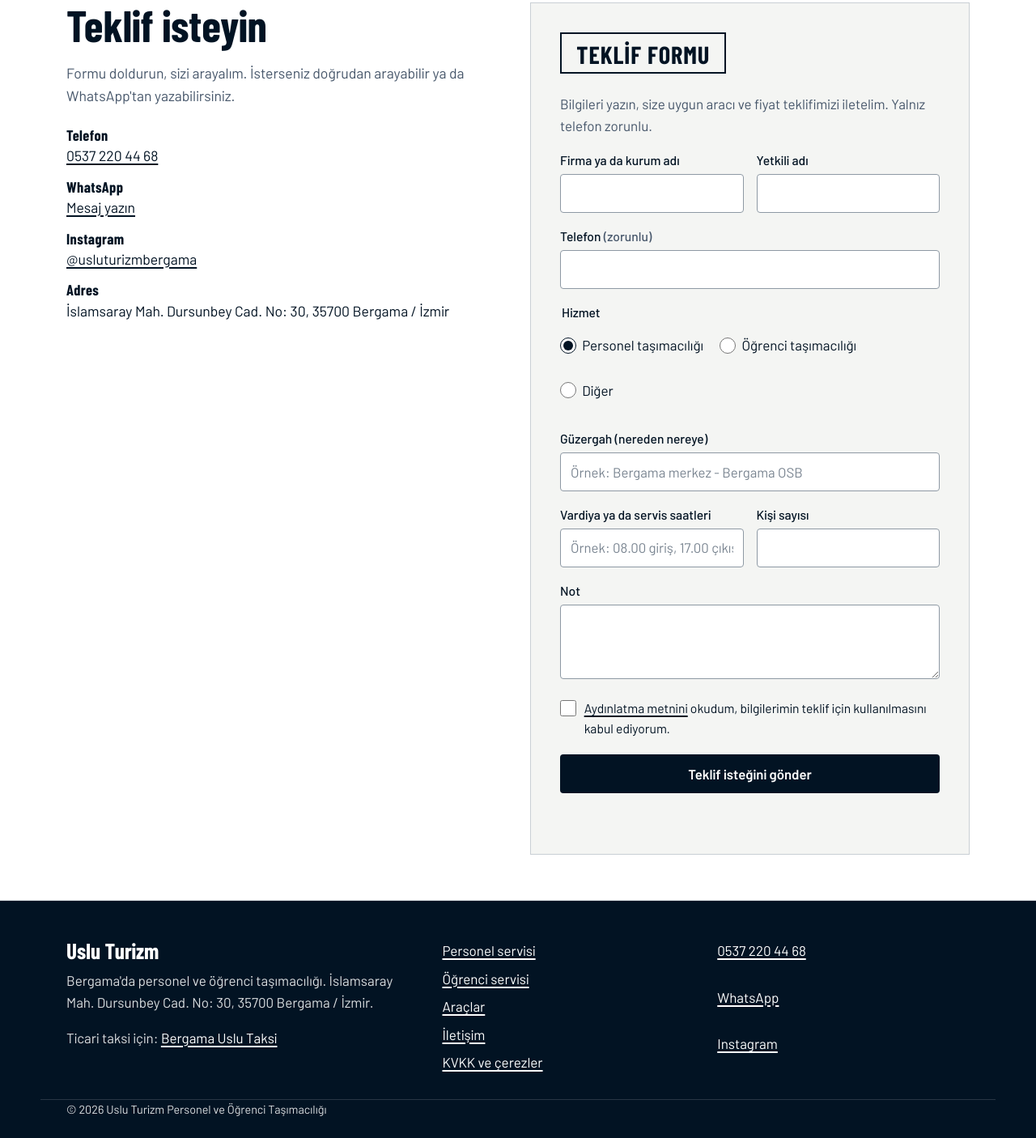
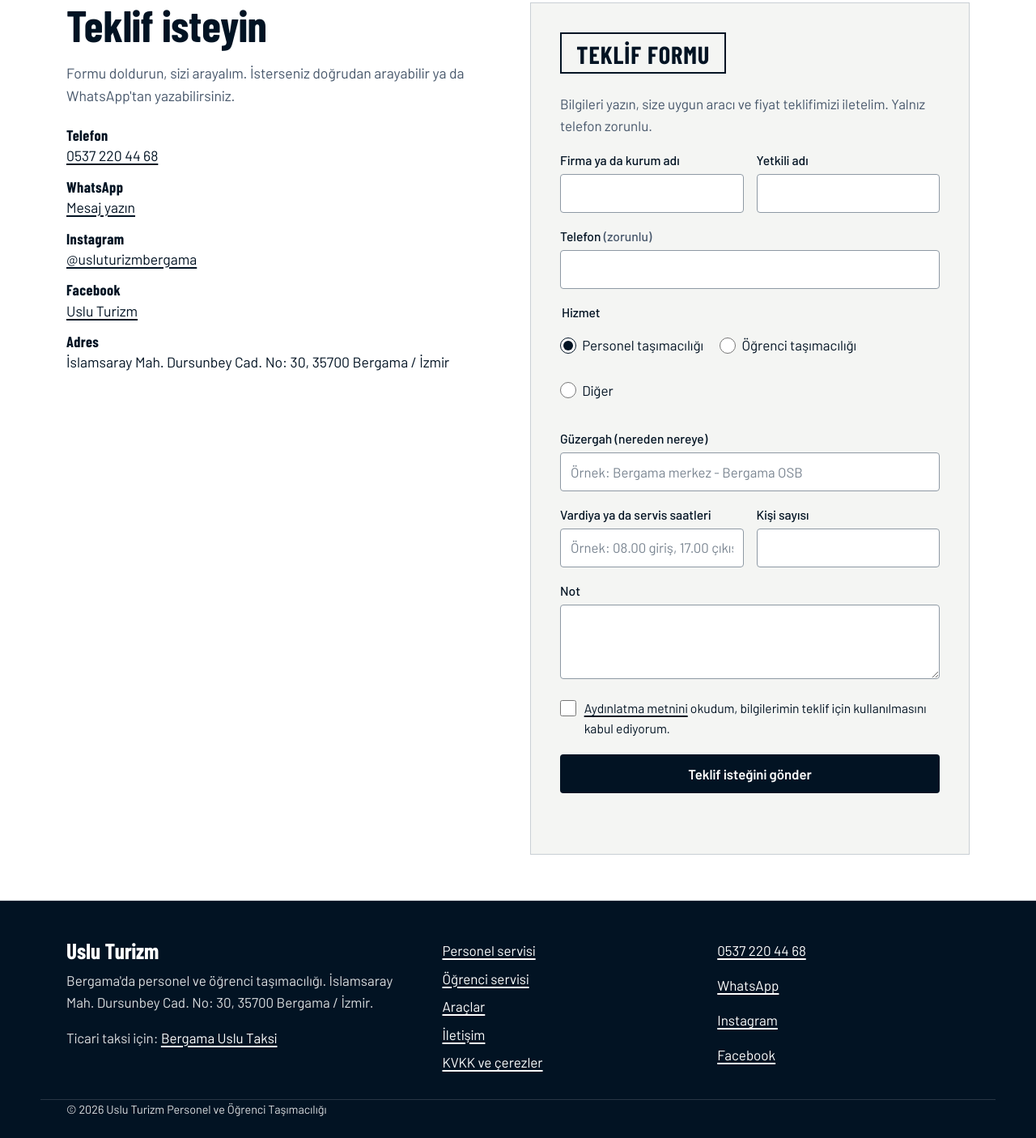
Before and after one commit to KeremCanArslan/usluturizmbergama, a plain HTML site: page iletisim/index.html in a window 1280 px wide. Shown: the part 137-1543 px from the top of the page at 81% size. Drawn offline with Linux system fonts and the light colour scheme.

Commit message:
Facebook sayfasi baglantisi

```diff
--- a/iletisim/index.html
+++ b/iletisim/index.html
@@ -45,6 +45,7 @@
         <div><dt>Telefon</dt><dd><a href="tel:+905372204468" data-olcum="telefon">0537 220 44 68</a></dd></div>
         <div><dt>WhatsApp</dt><dd><a href="https://wa.me/905372204468?text=Merhaba%2C%20servis%20i%C3%A7in%20teklif%20almak%20istiyorum." data-olcum="whatsapp" rel="noopener">Mesaj yazın</a></dd></div>
         <div><dt>Instagram</dt><dd><a href="https://www.instagram.com/usluturizmbergama/" rel="noopener">@usluturizmbergama</a></dd></div>
+        <div><dt>Facebook</dt><dd><a href="https://www.facebook.com/profile.php?id=61596252101697" rel="noopener">Uslu Turizm</a></dd></div>
         <div><dt>Adres</dt><dd>İslamsaray Mah. Dursunbey Cad. No: 30, 35700 Bergama / İzmir</dd></div>
       </dl>
     </div>
@@ -111,6 +112,7 @@
       <li><a href="tel:+905372204468" data-olcum="telefon">0537 220 44 68</a></li>
       <li><a href="https://wa.me/905372204468?text=Merhaba%2C%20servis%20i%C3%A7in%20teklif%20almak%20istiyorum." data-olcum="whatsapp" rel="noopener">WhatsApp</a></li>
       <li><a href="https://www.instagram.com/usluturizmbergama/" rel="noopener">Instagram</a></li>
+      <li><a href="https://www.facebook.com/profile.php?id=61596252101697" rel="noopener">Facebook</a></li>
     </ul>
   </div>
   <p class="kap alt-telif">© 2026 Uslu Turizm Personel ve Öğrenci Taşımacılığı</p>
```
Also changed, not shown: araclar/index.html (+1 -0 lines), index.html (+2 -1 lines), kvkk/index.html (+1 -0 lines), ogrenci-tasimaciligi/index.html (+1 -0 lines), personel-tasimaciligi/index.html (+1 -0 lines).
